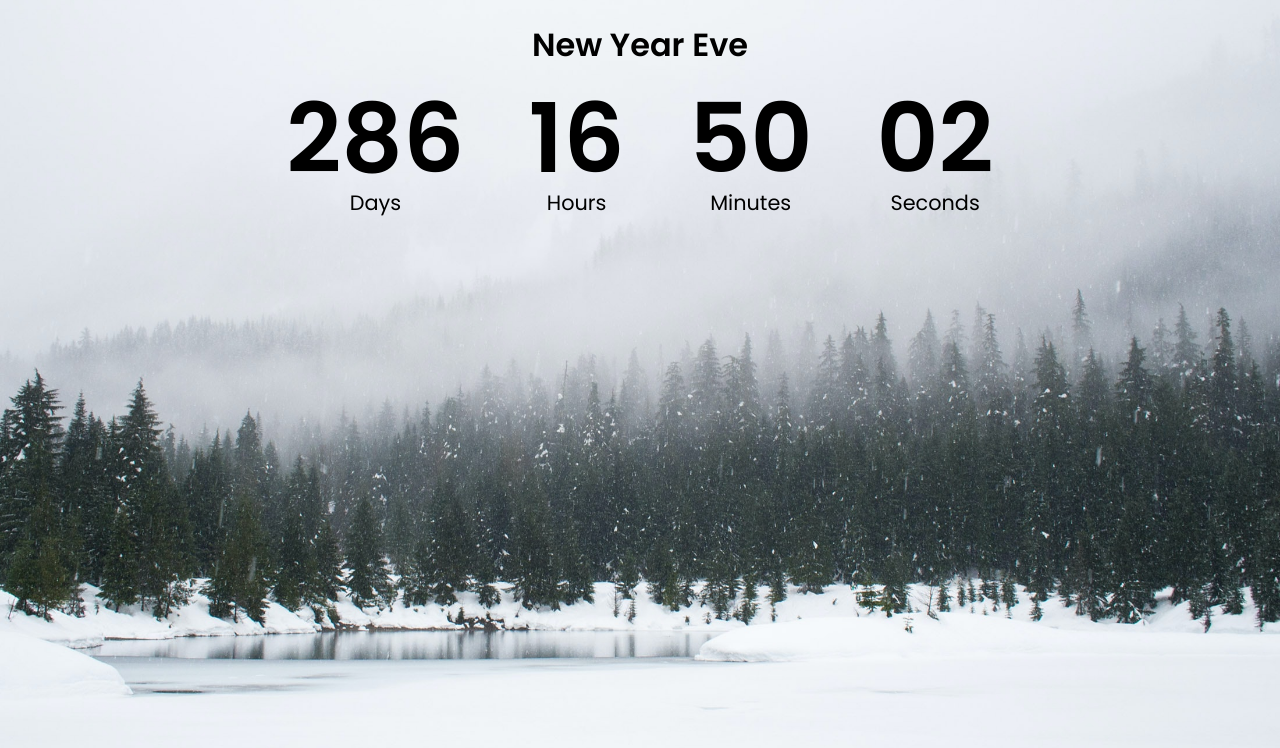
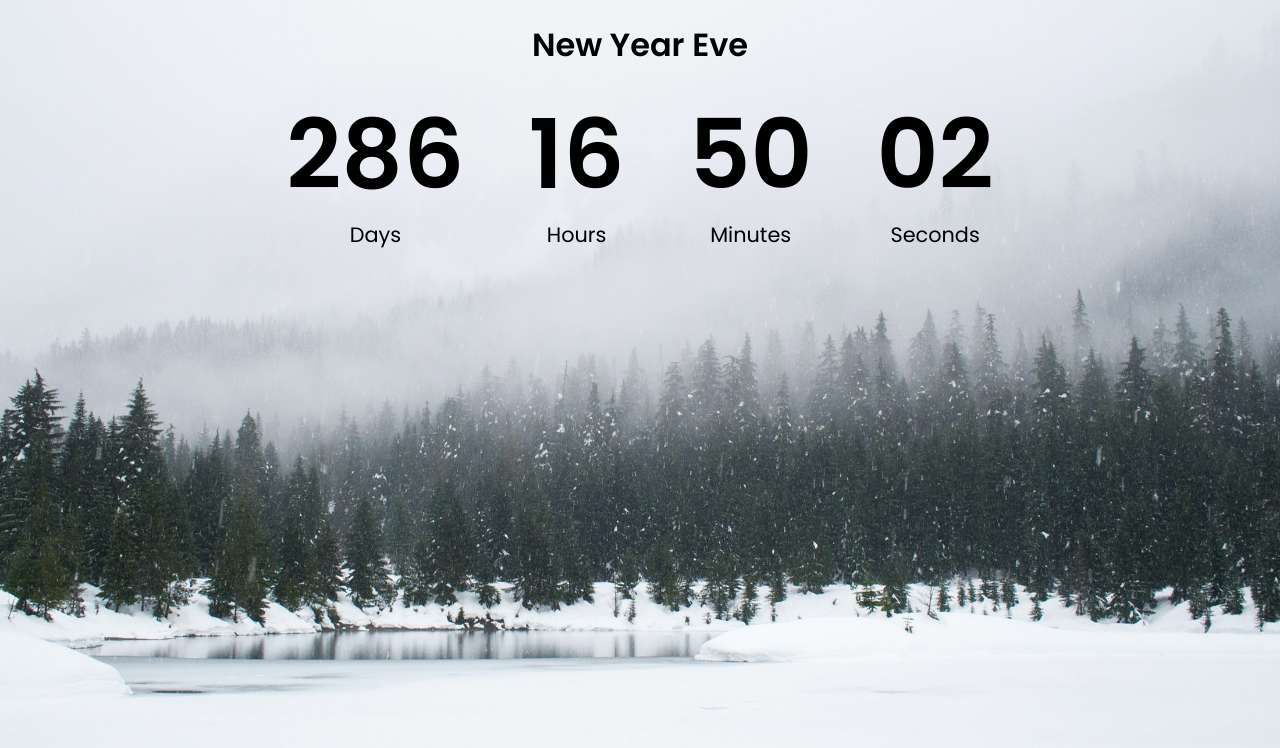
Before and after one commit to nisalrenuja/bug-free-giggle, a plain HTML site: page countdown-timer/index.html in a window 1280 px wide. Drawn offline with Linux system fonts and the light colour scheme.

Commit message:
minor fix in styles

```diff
--- a/countdown-timer/style.css
+++ b/countdown-timer/style.css
@@ -24,13 +24,16 @@ body {
 
 .countdown-container {
   display: flex;
+  flex-wrap: wrap;
+  align-items: center;
+  justify-content: center;
 }
 
 .big-text {
   font-weight: bold;
   font-size: 6rem;
   line-height: 1;
-  margin: 0 2rem;
+  margin: 1rem 2rem;
 }
 
 .countdown-el {
```
